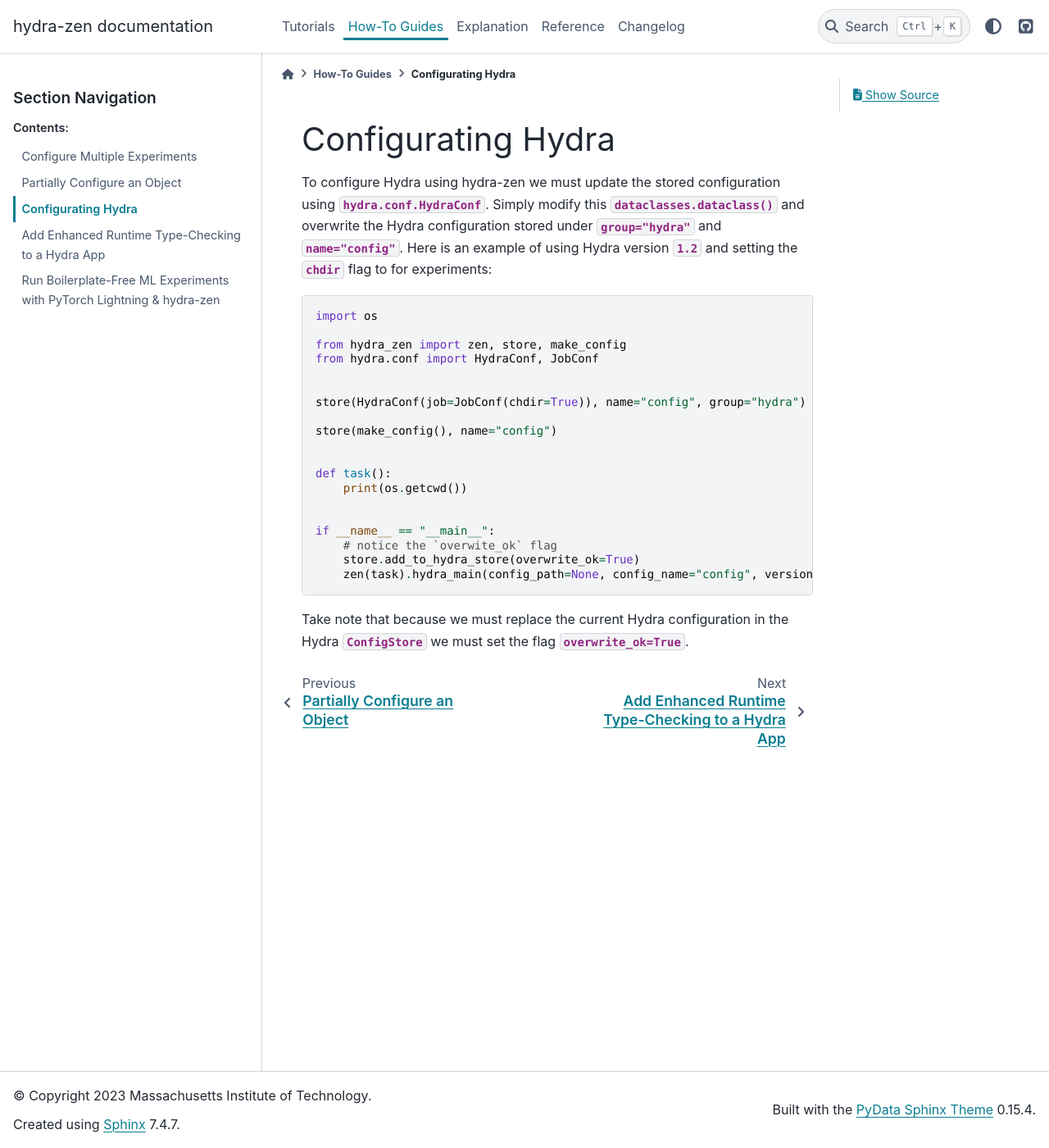
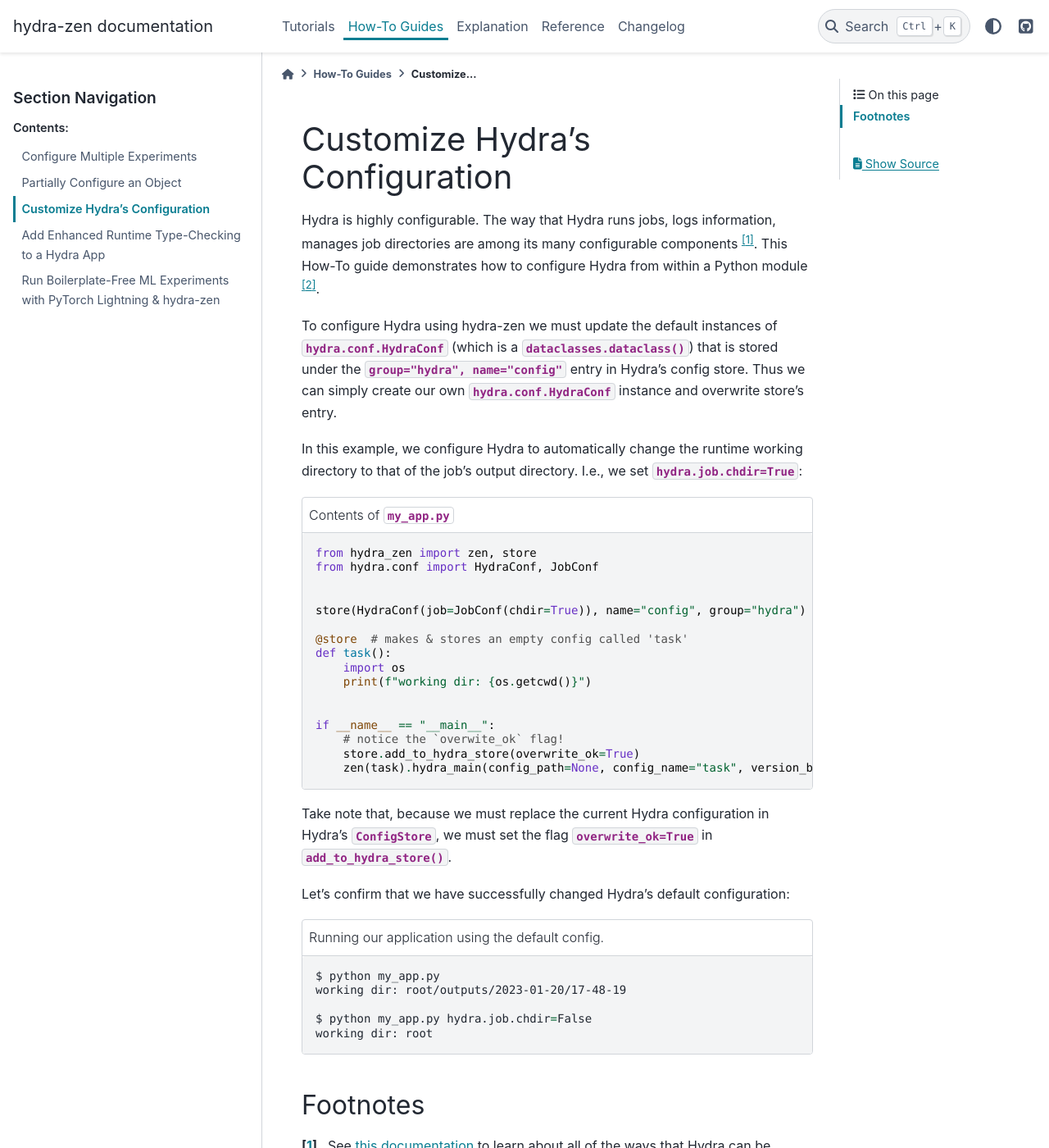
Before and after one commit to mit-ll-responsible-ai/hydra-zen, a Sphinx documentation site: the page built from docs/source/how_to/configure_hydra.rst, in a window 1280 px wide and 1400 px high. Shown: the whole window at 82% size. Built offline with Sphinx 7.4.7 and the PyData theme 0.15.4, drawn with Linux system fonts in a browser that asks for light colours; the version number could not be read and is left out; some of the changed text lies outside the part shown.

Commit message:
Update hydra config how-to

```diff
--- a/docs/source/how_to/configure_hydra.rst
+++ b/docs/source/how_to/configure_hydra.rst
@@ -2,37 +2,56 @@
    :description: Configuring Hydra.
 
 
-===================
-Configurating Hydra
-===================
+===============================
+Customize Hydra's Configuration
+===============================
 
-To configure Hydra using hydra-zen we must update the stored configuration using :class:`hydra.conf.HydraConf`.
-Simply modify this :py:func:`dataclasses.dataclass` and overwrite the Hydra configuration stored under `group="hydra"`
-and `name="config"`. Here is an example of using Hydra version `1.2` and setting the `chdir` flag to
-for experiments:
+Hydra is highly configurable. The way that Hydra runs jobs, logs information, manages job directories are among its many configurable components [1]_. This How-To guide demonstrates how to configure Hydra from within a Python module [2]_.
+
+
+To configure Hydra using hydra-zen we must update the default instances of :class:`hydra.conf.HydraConf` (which is a :py:func:`dataclasses.dataclass`) that is stored under the `group="hydra", name="config"` entry in Hydra's config store.
+Thus we can simply create our own :class:`hydra.conf.HydraConf` instance and overwrite store's entry.
+
+In this example, we configure Hydra to automatically change the runtime working directory to that of the job's output directory. I.e., we set `hydra.job.chdir=True`:
 
 
 .. code-block:: python
-
-    import os
-
-    from hydra_zen import zen, store, make_config
-    from hydra.conf import HydraConf, JobConf
+   :caption: Contents of `my_app.py`
 
 
-    store(HydraConf(job=JobConf(chdir=True)), name="config", group="hydra")
-
-    store(make_config(), name="config")
+   from hydra_zen import zen, store
+   from hydra.conf import HydraConf, JobConf
 
 
-    def task():
-        print(os.getcwd())
+   store(HydraConf(job=JobConf(chdir=True)), name="config", group="hydra")
+
+   @store  # makes & stores an empty config called 'task'
+   def task():
+       import os
+       print(f"working dir: {os.getcwd()}")
 
 
-    if __name__ == "__main__":
-        # notice the `overwite_ok` flag
-        store.add_to_hydra_store(overwrite_ok=True)
-        zen(task).hydra_main(config_path=None, config_name="config", version_base="1.2")
+   if __name__ == "__main__":
+       # notice the `overwite_ok` flag!
+       store.add_to_hydra_store(overwrite_ok=True)
+       zen(task).hydra_main(config_path=None, config_name="task", version_base="1.2")
 
-Take note that because we must replace the current Hydra configuration in the Hydra `ConfigStore` we
-must set the flag `overwrite_ok=True`.
+Take note that, because we must replace the current Hydra configuration in Hydra's `ConfigStore`, we must set the flag `overwrite_ok=True` in :func:`~hydra_zen.ZenStore.add_to_hydra_store`.
+
+
+Let's confirm that we have successfully changed Hydra's default configuration:
+
+.. code-block:: console
+   :caption: Running our application using the default config.
+
+   $ python my_app.py
+   working dir: root/outputs/2023-01-20/17-48-19
+
+   $ python my_app.py hydra.job.chdir=False
+   working dir: root
+
+
+Footnotes
+=========
+.. [1] See `this documentation <https://hydra.cc/docs/configure_hydra/intro/>`_ to learn about all of the ways that Hydra can be configured.
+.. [2] Hydra's documentation for configuring Hydra focuses on yaml-based and CLI-based approaches. hydra-zen promotes a pure-Python approach to Hydra and thus this guide follows suite.
```
